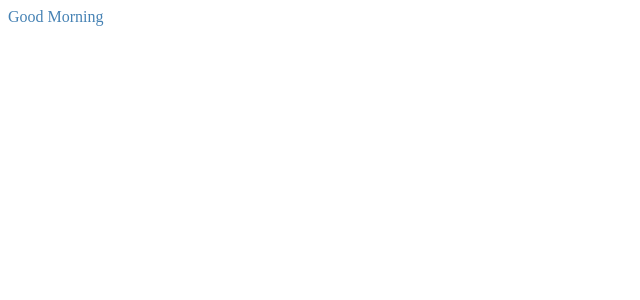
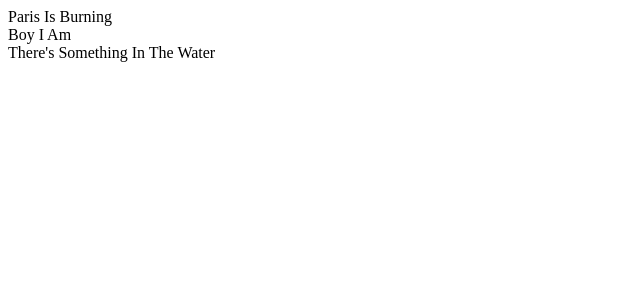
Before and after one commit to BJaguar71/myFlix-client-initial-code-with-unfixed-error, a React (Vite) app: page / in a window 1280 px wide. Shown: the top 300 px of the page, without its empty margins (0-640 px from the left). Built offline with nearby package versions, Linux system fonts and the light colour scheme.

Commit message:
replaced the UI with imported MainView element

```diff
--- a/src/index.jsx
+++ b/src/index.jsx
@@ -11,9 +11,7 @@
 class MyFlixApplication extends React.Component {
   render() {
     return (
-      <div className="my-flix">
-        <div>Good Morning</div>
-      </div>
+      <MainView />
     );
   }
 }
```
